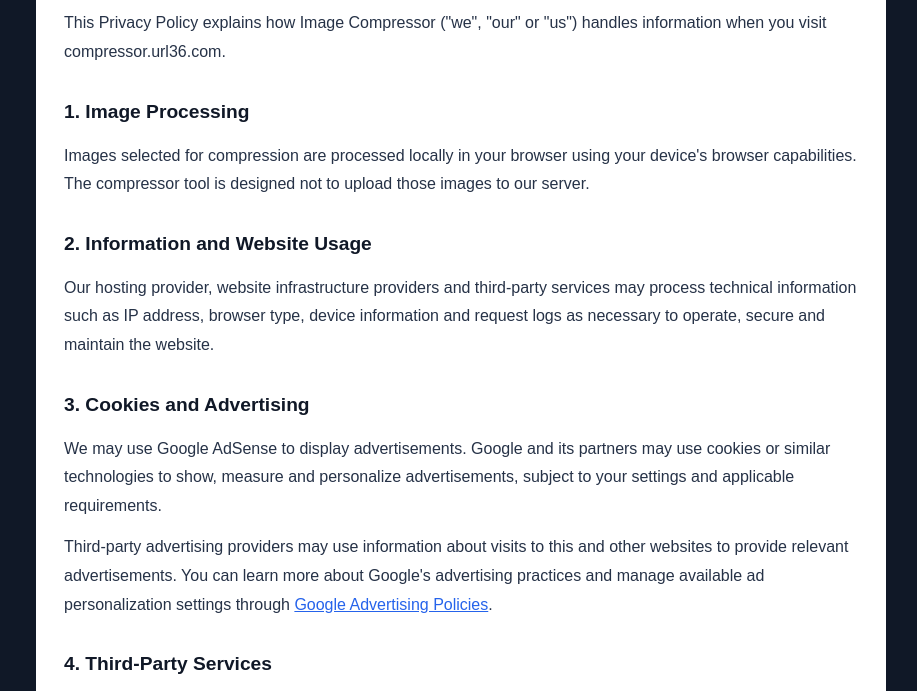
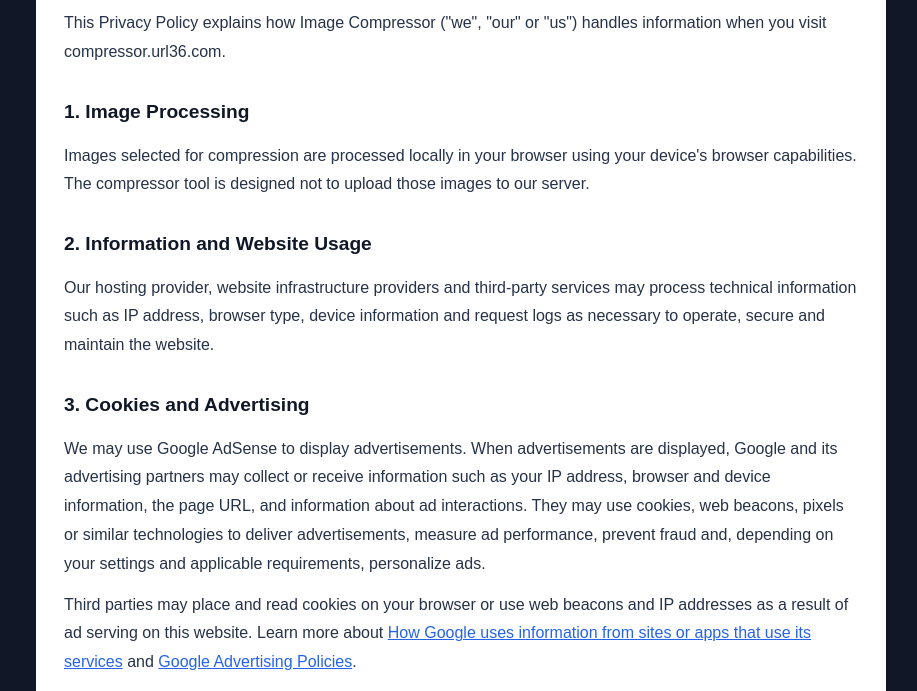
Before and after one commit to deep74073-spec/url36-compressor, a plain HTML site: page privacy-policy.html in a window 1280 px wide. Shown: the part 237-928 px from the top of the page, without its empty margins (179-1096 px from the left). Drawn offline with Linux system fonts and the light colour scheme.

Commit message:
Improve AdSense privacy disclosures

```diff
--- a/privacy-policy.html
+++ b/privacy-policy.html
@@ -24,8 +24,8 @@
 <h2>2. Information and Website Usage</h2>
 <p>Our hosting provider, website infrastructure providers and third-party services may process technical information such as IP address, browser type, device information and request logs as necessary to operate, secure and maintain the website.</p>
 <h2>3. Cookies and Advertising</h2>
-<p>We may use Google AdSense to display advertisements. Google and its partners may use cookies or similar technologies to show, measure and personalize advertisements, subject to your settings and applicable requirements.</p>
-<p>Third-party advertising providers may use information about visits to this and other websites to provide relevant advertisements. You can learn more about Google's advertising practices and manage available ad personalization settings through <a href="https://policies.google.com/technologies/ads" target="_blank" rel="noopener noreferrer">Google Advertising Policies</a>.</p>
+<p>We may use Google AdSense to display advertisements. When advertisements are displayed, Google and its advertising partners may collect or receive information such as your IP address, browser and device information, the page URL, and information about ad interactions. They may use cookies, web beacons, pixels or similar technologies to deliver advertisements, measure ad performance, prevent fraud and, depending on your settings and applicable requirements, personalize ads.</p>
+<p>Third parties may place and read cookies on your browser or use web beacons and IP addresses as a result of ad serving on this website. Learn more about <a href="https://www.google.com/intl/en/policies/privacy/partners/" target="_blank" rel="noopener noreferrer">How Google uses information from sites or apps that use its services</a> and <a href="https://policies.google.com/technologies/ads" target="_blank" rel="noopener noreferrer">Google Advertising Policies</a>.</p>
 <h2>4. Third-Party Services</h2>
 <p>Advertisements and external links may be provided by third parties. Their websites and services are governed by their own privacy policies. We do not control their independent privacy practices.</p>
 <h2>5. Data Security</h2>
```
